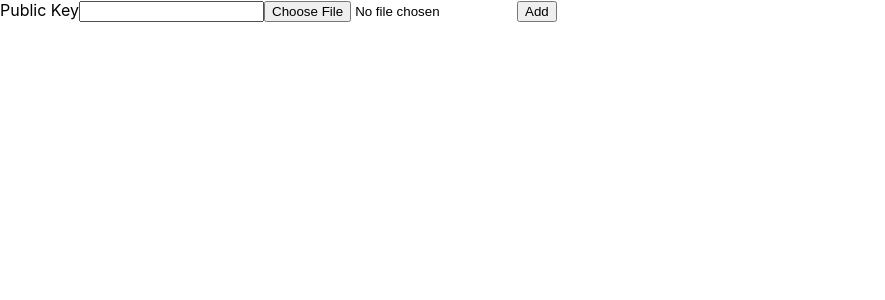
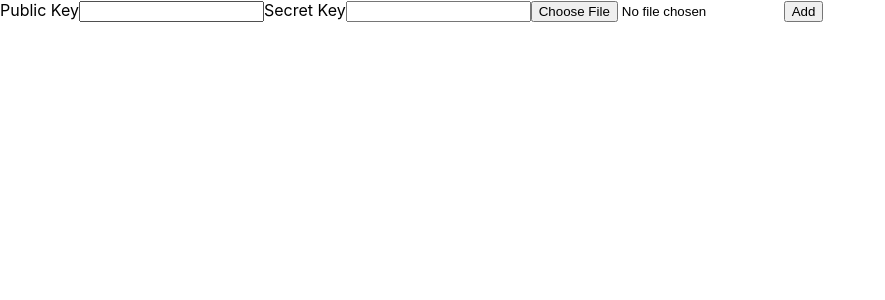
Before and after one commit to olivierRefersion/refersion_toolkit, a React (Create React App) app: page / in a window 1280 px wide. Shown: the top 300 px of the page, without its empty margins (0-885 px from the left). Built offline with nearby package versions, Linux system fonts and the light colour scheme.

Commit message:
Completed sanitization logic on csv.

```diff
--- a/src/Components/Form.js
+++ b/src/Components/Form.js
@@ -9,7 +9,8 @@ const csvFilePath='test.csv'
 
 export default class Form extends React.Component {
     state = {
-      name: '',
+      pubKey: '',
+      secKey:'',
       selectedFile: null
     }
 
@@ -39,10 +40,15 @@ export default class Form extends React.Component {
        //   console.log(this.state.selectedFile)
        Papa.parse(this.state.selectedFile,
 
-            {complete: function(results){
-                console.log("Finished", results.data)
+            {header:true,
+                complete: function(results){
+                console.log("Finished", results.data);
+                console.log(typeof(results.data));
+                const dataReadyToBeSent = JSON.stringify(results.data);
+                console.log(typeof(dataReadyToBeSent));
             }
-            })
+            });
+
 
     }
 
@@ -52,7 +58,11 @@ export default class Form extends React.Component {
           <form onSubmit={this.handleSubmit}>
             <label>
               Public Key
-              <input type="text" name="name" onChange={this.handleChange} />
+              <input type="text" name="pubKey" onChange={this.handleChange} />
+            </label>
+            <label>
+              Secret Key
+              <input type="text" name="secKey" onChange={this.handleChange} />
             </label>
             <input type="file" onChange={this.onFileChange}/>
             <button type="submit">Add</button>
```
